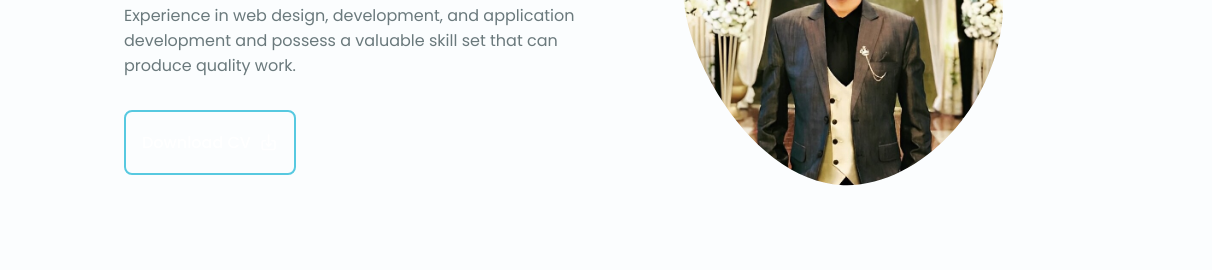
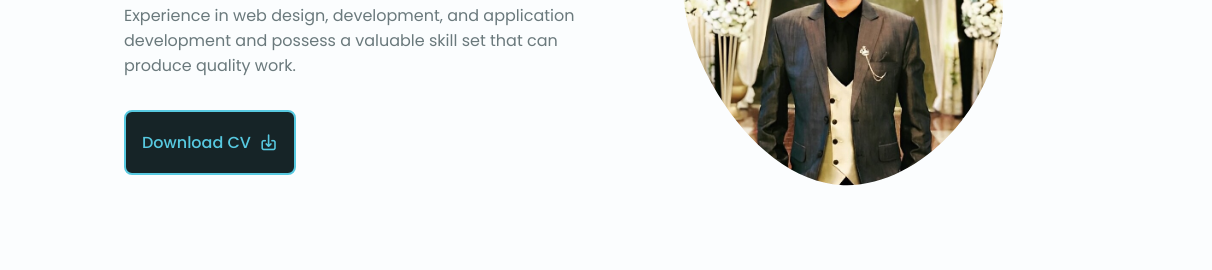
Before and after one commit to Ahmnonymous/ahmedraza, a plain HTML site: page index.html in a window 1280 px wide. Shown: the part 297-567 px from the top of the page, 68-1280 px from the left. Drawn offline with nearby package versions, Linux system fonts and the light colour scheme.

Commit message:
Ahmed Raza - Personal Portfolio

```diff
--- a/packages/css/styles.css
+++ b/packages/css/styles.css
@@ -413,11 +413,12 @@ img {
 
 .button {
   display: inline-block;
-  color: #ffff;
+  color: hsl( 190 , 69%, 61%);
   padding: 1rem;
   border-radius: 0.5rem;
   font-weight: var(--font-medium);
   border: 2px solid hsl( 190 , 69%, 61%);
+  background-color: hsl( 190 , 28%, 12%);
 }
 
 .button:hover {
```
